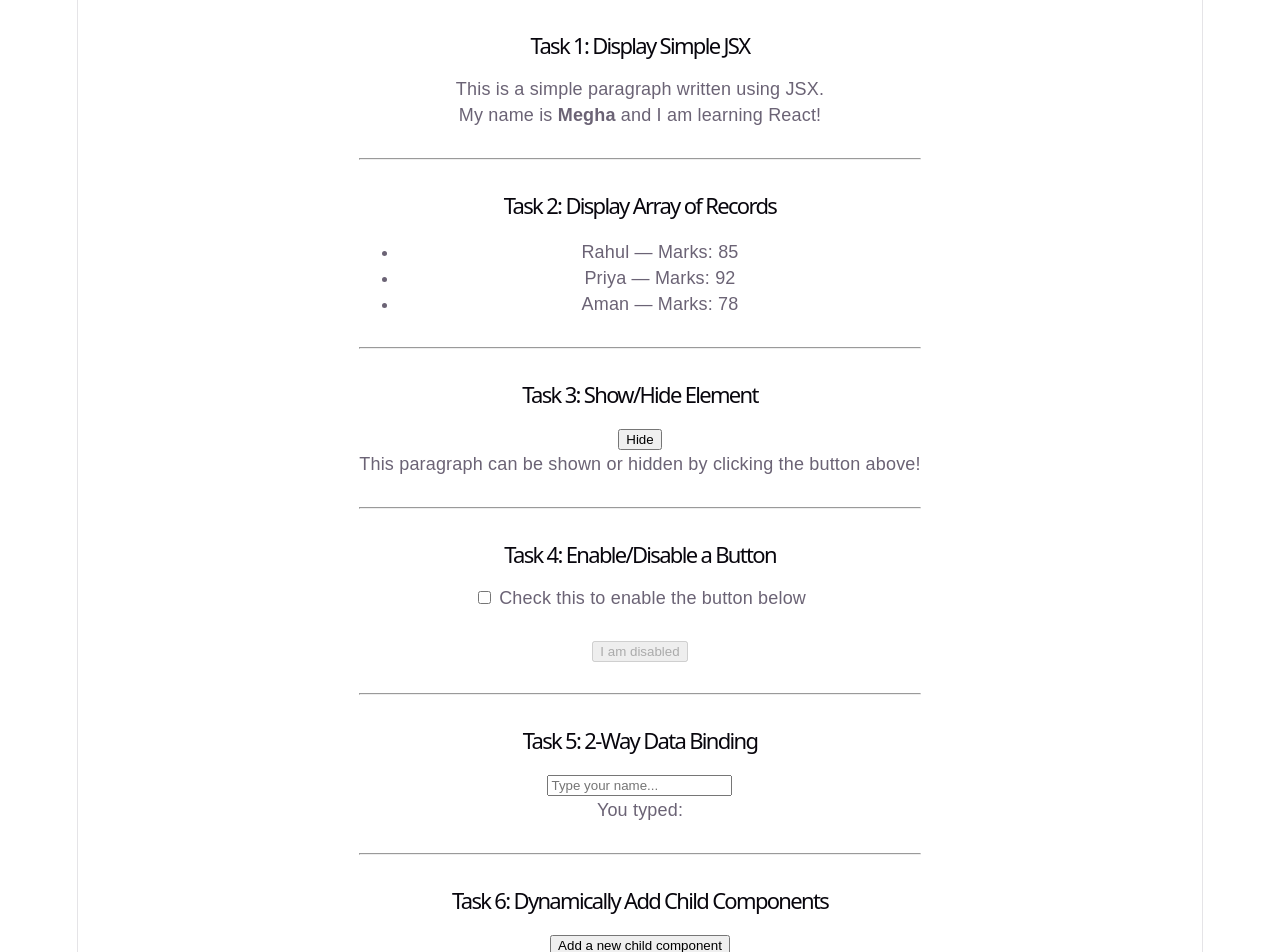
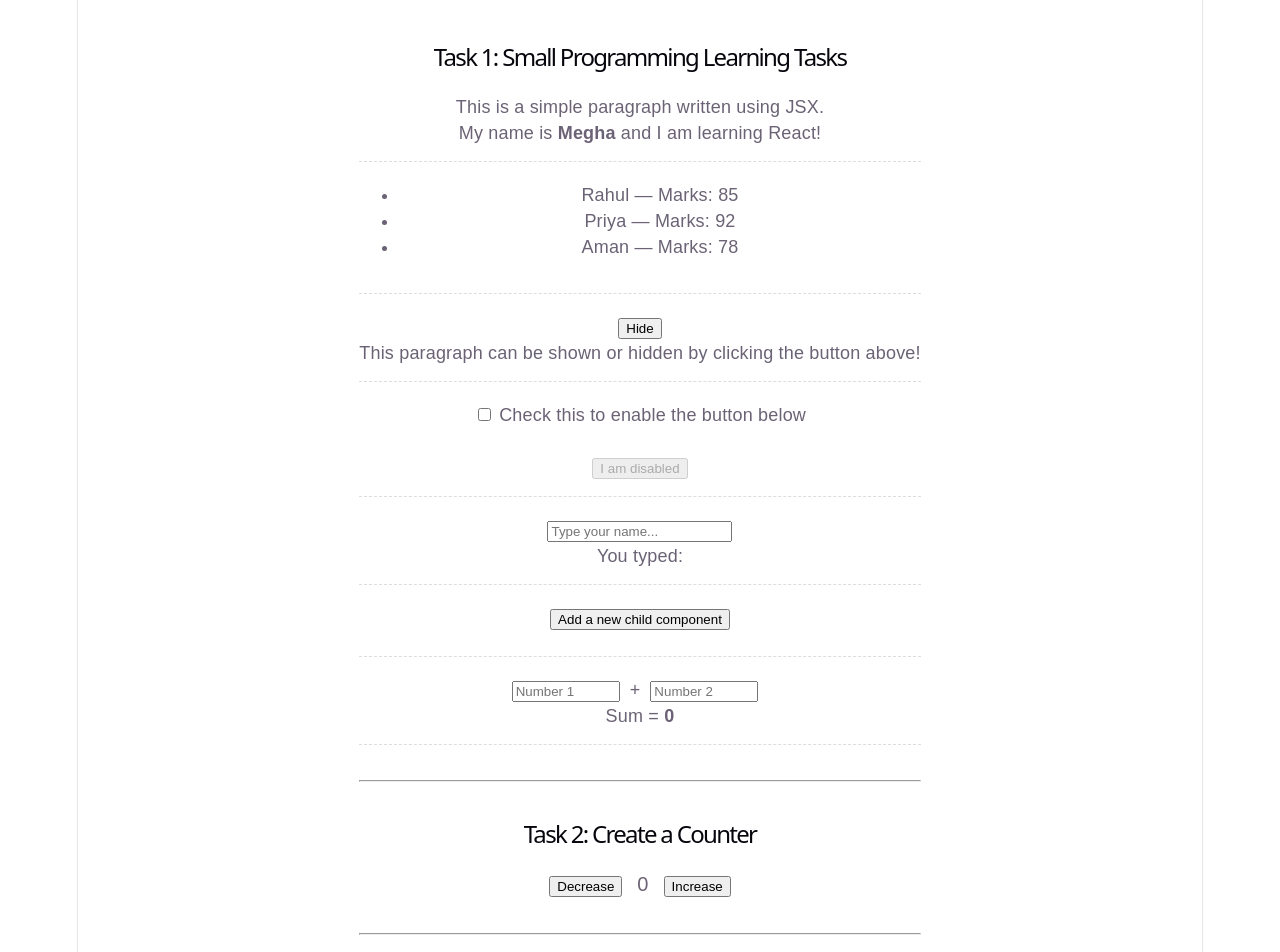
Before and after one commit to Chittoo/react_tasks, a React (Vite) app: page / in a window 1280 px wide. Shown: the top 952 px of the page. Built offline with nearby package versions, Linux system fonts and the light colour scheme.

Commit message:
Reorganize tasks into Task 1, Task 2, Task 3 structure

```diff
--- a/src/App.jsx
+++ b/src/App.jsx
@@ -1,32 +1,23 @@
 import { useState } from 'react'
 
 function App() {
-  // ---------------- Task 1: Simple JSX ----------------
-  const jsxSection = (
-    <div>
-      <h1 style={styles.heading}>Task 1: Display Simple JSX</h1>
-      <p>This is a simple paragraph written using JSX.</p>
-      <p>My name is <b>Megha</b> and I am learning React!</p>
-    </div>
-  )
-
-  // ---------------- Task 2: Array of records ----------------
+  // ---------------- Array of records ----------------
   const students = [
     { id: 1, name: 'Rahul', marks: 85 },
     { id: 2, name: 'Priya', marks: 92 },
     { id: 3, name: 'Aman', marks: 78 }
   ]
 
-  // ---------------- Task 3: Show/Hide element ----------------
+  // ---------------- Show/Hide element ----------------
   const [isVisible, setIsVisible] = useState(true)
 
-  // ---------------- Task 4: Enable/Disable a button ----------------
+  // ---------------- Enable/Disable a button ----------------
   const [isEnabled, setIsEnabled] = useState(false)
 
-  // ---------------- Task 5: 2-way data binding using textbox ----------------
+  // ---------------- 2-way data binding using textbox ----------------
   const [nameInput, setNameInput] = useState('')
 
-  // ---------------- Task 6: Dynamically add child components ----------------
+  // ---------------- Dynamically add child components ----------------
   const [childList, setChildList] = useState([])
 
   function addChild() {
@@ -45,19 +36,17 @@ function App() {
     )
   }
 
-  // ---------------- Task 7: Sum of two numbers ----------------
+  // ---------------- Sum of two numbers ----------------
   const [num1, setNum1] = useState('')
   const [num2, setNum2] = useState('')
   const sum = Number(num1 || 0) + Number(num2 || 0)
 
-  // ================= BIG TASK 2: Counter =================
+  // ================= Task 2: Counter =================
   const [counter, setCounter] = useState(0)
 
-  // ================= BIG TASK 3: Search filter =================
+  // ================= Task 3: Search filter =================
   const fruits = ['Apple', 'Banana', 'Mango', 'Orange', 'Grapes', 'Pineapple', 'Papaya']
   const [searchText, setSearchText] = useState('')
-
-  // This creates a NEW array containing only the fruits that match what's typed
   const filteredFruits = fruits.filter((fruit) =>
     fruit.toLowerCase().includes(searchText.toLowerCase())
   )
@@ -65,10 +54,15 @@ function App() {
   return (
     <div style={{ padding: '20px', fontFamily: 'Arial', maxWidth: '600px', margin: '0 auto' }}>
 
-      {jsxSection}
-      <hr style={styles.hr} />
+      {/* ============ TASK 1 — all 7 small learning tasks inside ============ */}
+      <h1 style={styles.mainHeading}>Task 1: Small Programming Learning Tasks</h1>
 
-      <h1 style={styles.heading}>Task 2: Display Array of Records</h1>
+      <div style={styles.subSection}>
+        <p>This is a simple paragraph written using JSX.</p>
+        <p>My name is <b>Megha</b> and I am learning React!</p>
+      </div>
+
+      <div style={styles.subSection}>
         <ul>
           {students.map((student) => (
             <li key={student.id}>
@@ -76,18 +70,18 @@ function App() {
             </li>
           ))}
         </ul>
-      <hr style={styles.hr} />
+      </div>
 
-      <h1 style={styles.heading}>Task 3: Show/Hide Element</h1>
+      <div style={styles.subSection}>
         <button onClick={() => setIsVisible(!isVisible)}>
           {isVisible ? 'Hide' : 'Show'}
         </button>
         {isVisible && (
           <p>This paragraph can be shown or hidden by clicking the button above!</p>
         )}
-      <hr style={styles.hr} />
+      </div>
 
-      <h1 style={styles.heading}>Task 4: Enable/Disable a Button</h1>
+      <div style={styles.subSection}>
         <label>
           <input
             type="checkbox"
@@ -100,9 +94,9 @@ function App() {
         <button disabled={!isEnabled}>
           {isEnabled ? 'I am clickable now!' : 'I am disabled'}
         </button>
-      <hr style={styles.hr} />
+      </div>
 
-      <h1 style={styles.heading}>Task 5: 2-Way Data Binding</h1>
+      <div style={styles.subSection}>
         <input
           type="text"
           placeholder="Type your name..."
@@ -110,18 +104,18 @@ function App() {
           onChange={(e) => setNameInput(e.target.value)}
         />
         <p>You typed: <b>{nameInput}</b></p>
-      <hr style={styles.hr} />
+      </div>
 
-      <h1 style={styles.heading}>Task 6: Dynamically Add Child Components</h1>
+      <div style={styles.subSection}>
         <button onClick={addChild}>Add a new child component</button>
         <div style={{ marginTop: '10px' }}>
           {childList.map((child) => (
             <ChildBox key={child.id} text={child.text} />
           ))}
         </div>
-      <hr style={styles.hr} />
+      </div>
 
-      <h1 style={styles.heading}>Task 7: Sum of Two Numbers</h1>
+      <div style={styles.subSection}>
         <input
           type="number"
           placeholder="Number 1"
@@ -138,15 +132,20 @@ function App() {
           style={{ width: '100px', margin: '0 10px' }}
         />
         <p>Sum = <b>{sum}</b></p>
+      </div>
+
       <hr style={styles.hr} />
 
-      <h1 style={styles.heading}>Big Task 2: Counter</h1>
+      {/* ============ TASK 2 — Counter ============ */}
+      <h1 style={styles.mainHeading}>Task 2: Create a Counter</h1>
       <button onClick={() => setCounter(counter - 1)}>Decrease</button>
       <span style={{ margin: '0 15px', fontSize: '20px' }}>{counter}</span>
       <button onClick={() => setCounter(counter + 1)}>Increase</button>
+
       <hr style={styles.hr} />
 
-      <h1 style={styles.heading}>Big Task 3: Search Filter</h1>
+      {/* ============ TASK 3 — Search Filter ============ */}
+      <h1 style={styles.mainHeading}>Task 3: Build Search Filter</h1>
       <input
         type="text"
         placeholder="Search fruits..."
@@ -166,14 +165,19 @@ function App() {
 }
 
 const styles = {
-  heading: {
-    fontSize: '22px',
+  mainHeading: {
+    fontSize: '24px',
     lineHeight: '1.4',
-    marginTop: '10px',
-    marginBottom: '15px'
+    marginTop: '20px',
+    marginBottom: '20px'
+  },
+  subSection: {
+    marginBottom: '20px',
+    paddingBottom: '15px',
+    borderBottom: '1px dashed #ddd'
   },
   hr: {
-    margin: '30px 0'
+    margin: '35px 0'
   }
 }
 
```
Lines whose indentation alone changed are shown as unchanged.
